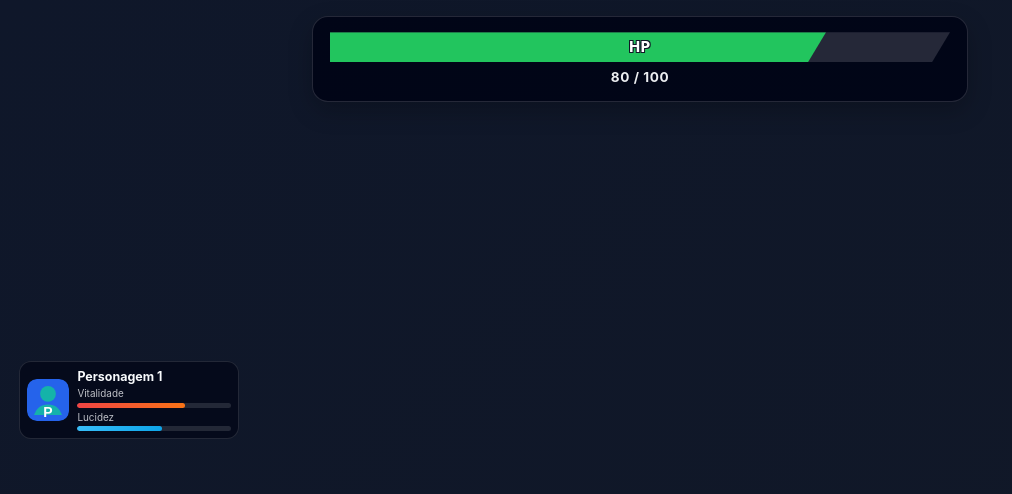
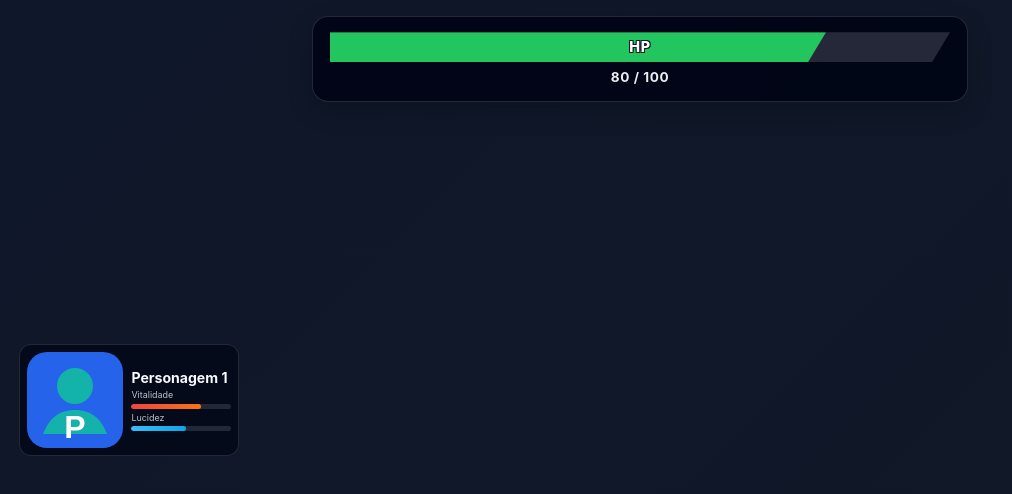
Before and after one commit to MrZ3ro-dodo/GuguGaga, a plain HTML site: page display.html in a window 1280 px wide. Shown: the whole page, without its empty margins (0-1012 px from the left). Drawn offline with Linux system fonts and the light colour scheme.

Commit message:
Add files via upload

```diff
--- a/styles.css
+++ b/styles.css
@@ -598,27 +598,27 @@ input[type="number"], input[type="text"] {
   backdrop-filter: blur(6px);
 }
 
-.display-character-slot img {
-  width: 42px;
-  height: 42px;
-  border-radius: 10px;
+.display-page .display-character-slot img {
+  width: 96px;
+  height: 96px;
+  border-radius: 16px;
   object-fit: cover;
   flex-shrink: 0;
 }
 
-.display-character-slot .character-slot-body {
+.display-page .display-character-slot .character-slot-body {
   gap: 0.2rem;
 }
 
-.display-character-slot .character-slot-name {
-  font-size: 0.78rem;
+.display-page .display-character-slot .character-slot-name {
+  font-size: 0.88rem;
 }
 
-.display-character-slot .character-stat {
-  font-size: 0.62rem;
+.display-page .display-character-slot .character-stat {
+  font-size: 0.56rem;
 }
 
-.display-character-slot .character-bar-track {
+.display-page .display-character-slot .character-bar-track {
   height: 5px;
 }
 
```
Also changed, not shown: index.html (+39 -1 lines), Eduardo Icon.png (added), Laís Icon.png (added), Me Icon.png (added), The Mitochondria .png (added).
